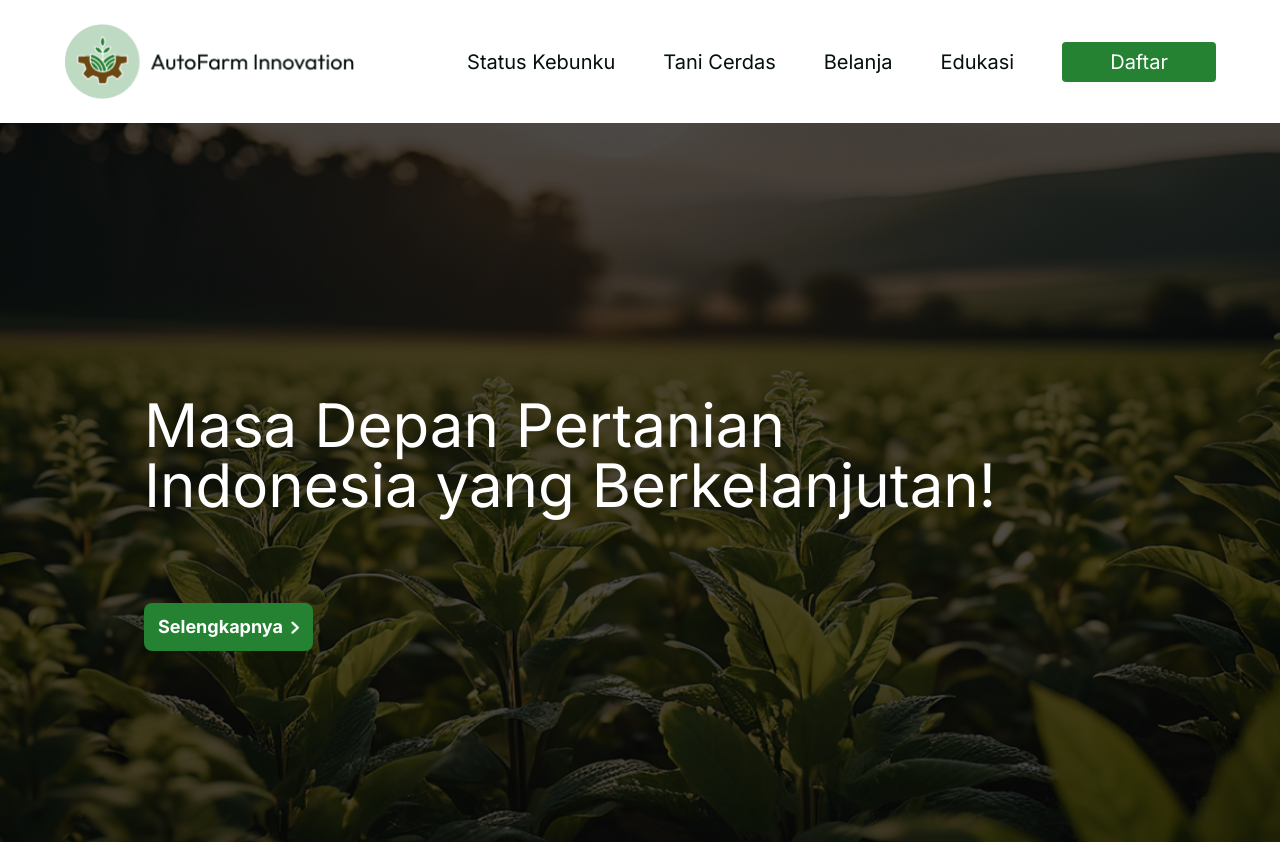
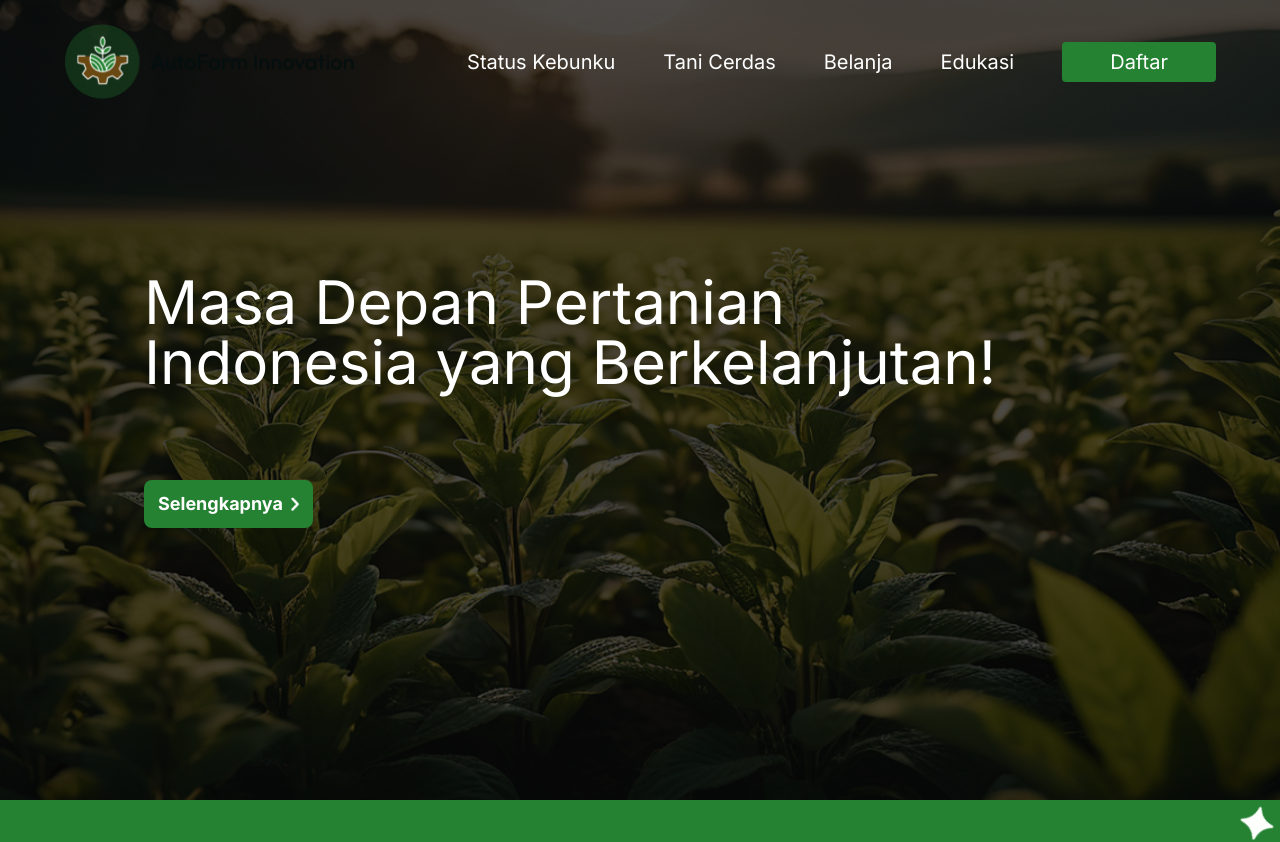
Before and after one commit to amaliap21/IFSTI, a Next.js app in the folder website/: page / in a window 1280 px wide. Shown: the top 842 px of the page. Built offline with nearby package versions, Linux system fonts and the light colour scheme.

Commit message:
feat: adjust navbar

```diff
--- a/website/src/components/hero.tsx
+++ b/website/src/components/hero.tsx
@@ -12,7 +12,7 @@ const Hero = () => {
         layout="fill"
         objectFit="cover"
         quality={100}
-        className="absolute z-0"
+        className="absolute z-0 w-full"
       />
 
       {/* Overlay */}
--- a/website/src/components/navbar.tsx
+++ b/website/src/components/navbar.tsx
@@ -17,9 +17,12 @@ interface NavbarProps {
 
 const Navbar: React.FC<NavbarProps> = ({ expandNavbar, setExpandNavbar }) => {
   const pathname = usePathname();
+  const [navClass, setNavClass] = useState(
+    "sticky left-0 right-0 top-0 flex justify-between items-center z-30 w-full py-6 px-7 lg:px-10 xl:px-16 2xl:px-24"
+  );
   const [isHovered, setIsHovered] = useState<boolean>(false);
+
   const blackBgRef = useRef<HTMLDivElement>(null);
-
   const path: PathItem[] = [
     { name: "Status Kebunku", url: "/Status-Kebunku" },
     { name: "Tani Cerdas", url: "/Tani-Cerdas" },
@@ -29,23 +32,26 @@ const Navbar: React.FC<NavbarProps> = ({ expandNavbar, setExpandNavbar }) => {
   ];
 
   useEffect(() => {
-    function handleClickOutside(event: MouseEvent) {
-      if (
-        blackBgRef.current &&
-        !blackBgRef.current.contains(event.target as Node)
-      ) {
-        setExpandNavbar(false);
+    if (pathname) {
+      const isHome = pathname === "/";
+      const isAnyPathItem = path.some((item) => pathname.includes(item.url));
+
+      let updatedClass =
+        "absolute left-0 right-0 top-0 flex justify-between items-center z-30 w-full py-6 px-7 lg:px-10 xl:px-16 2xl:px-24";
+      if (isHome) {
+        updatedClass += " bg-transparent"; // Home class
+      } else if (isAnyPathItem) {
+        updatedClass += " bg-white lg:py-6"; // Other pages class
       }
+
+      setNavClass(updatedClass);
     }
-
-    document.addEventListener("mousedown", handleClickOutside);
-    return () => {
-      document.removeEventListener("mousedown", handleClickOutside);
-    };
-  }, [setExpandNavbar]);
+    // eslint-disable-next-line react-hooks/exhaustive-deps
+  }, [pathname]);
+  const isHome = pathname === "/";
 
   return (
-    <nav className="sticky left-0 right-0 top-0 flex justify-between z-30 w-full bg-white py-6 px-7 lg:px-10 xl:px-16 2xl:px-24 lg:py-6">
+    <nav className={navClass}>
       <Image
         src="/navbar.png"
         alt="Logo Navbar"
@@ -60,15 +66,15 @@ const Navbar: React.FC<NavbarProps> = ({ expandNavbar, setExpandNavbar }) => {
         }`}
       >
         {path.map((item) => {
+          const isActive = pathname.toLowerCase() === item.url.toLowerCase();
+          const textColor = isHome ? "text-white" : "text-custom-black";
+          const activeClass = isActive ? "text-custom-green" : textColor;
+
           if (!item.isButton) {
             return (
               <Link key={item.name} href={item.url}>
                 <li
-                  className={`${
-                    pathname.toLowerCase() === item.url.toLowerCase()
-                      ? "text-custom-green"
-                      : "text-custom-black"
-                  } hover:text-custom-green cursor-pointer`}
+                  className={`${activeClass} hover:text-custom-green cursor-pointer`}
                 >
                   {item.name}
                 </li>
```
